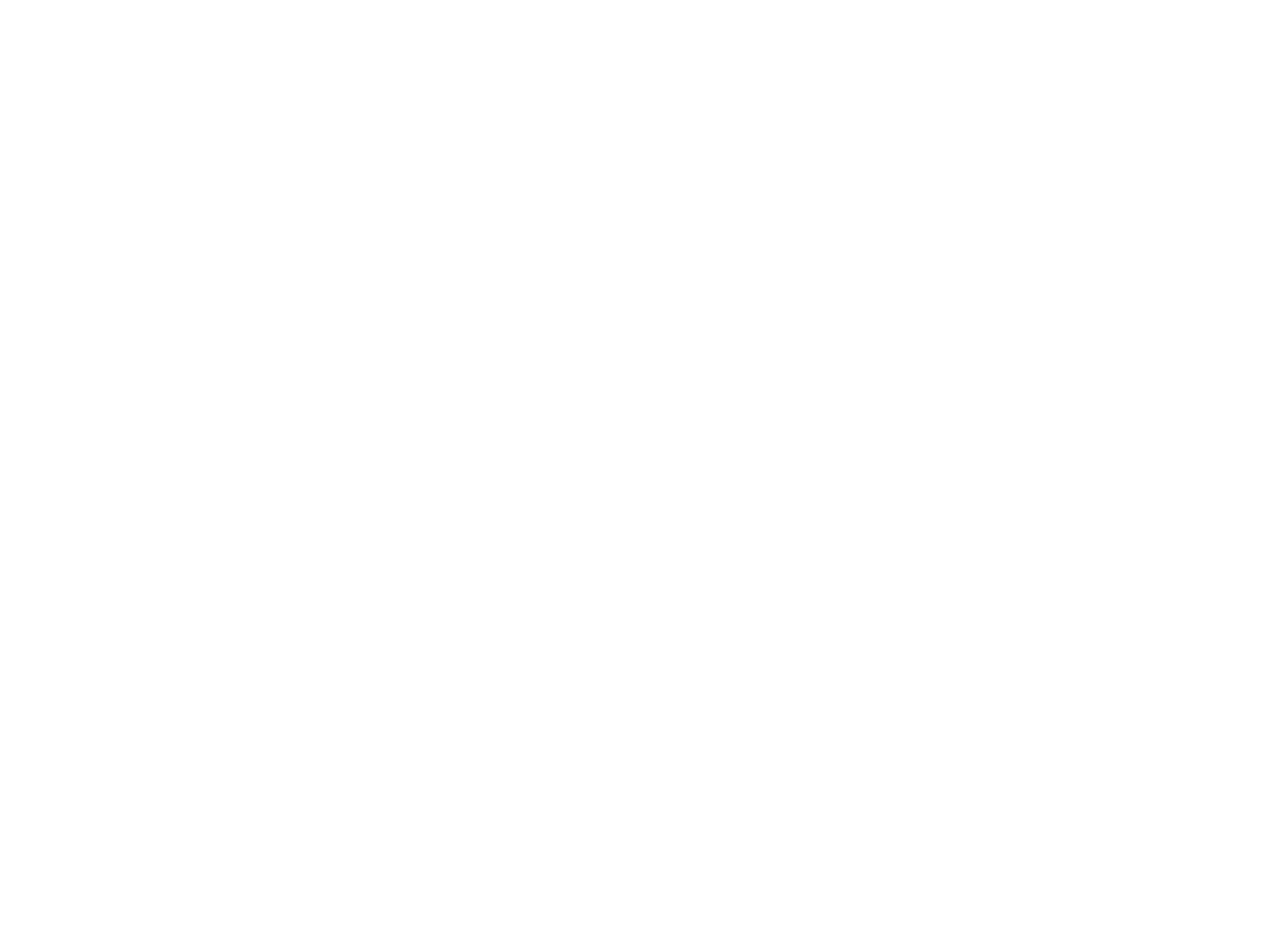
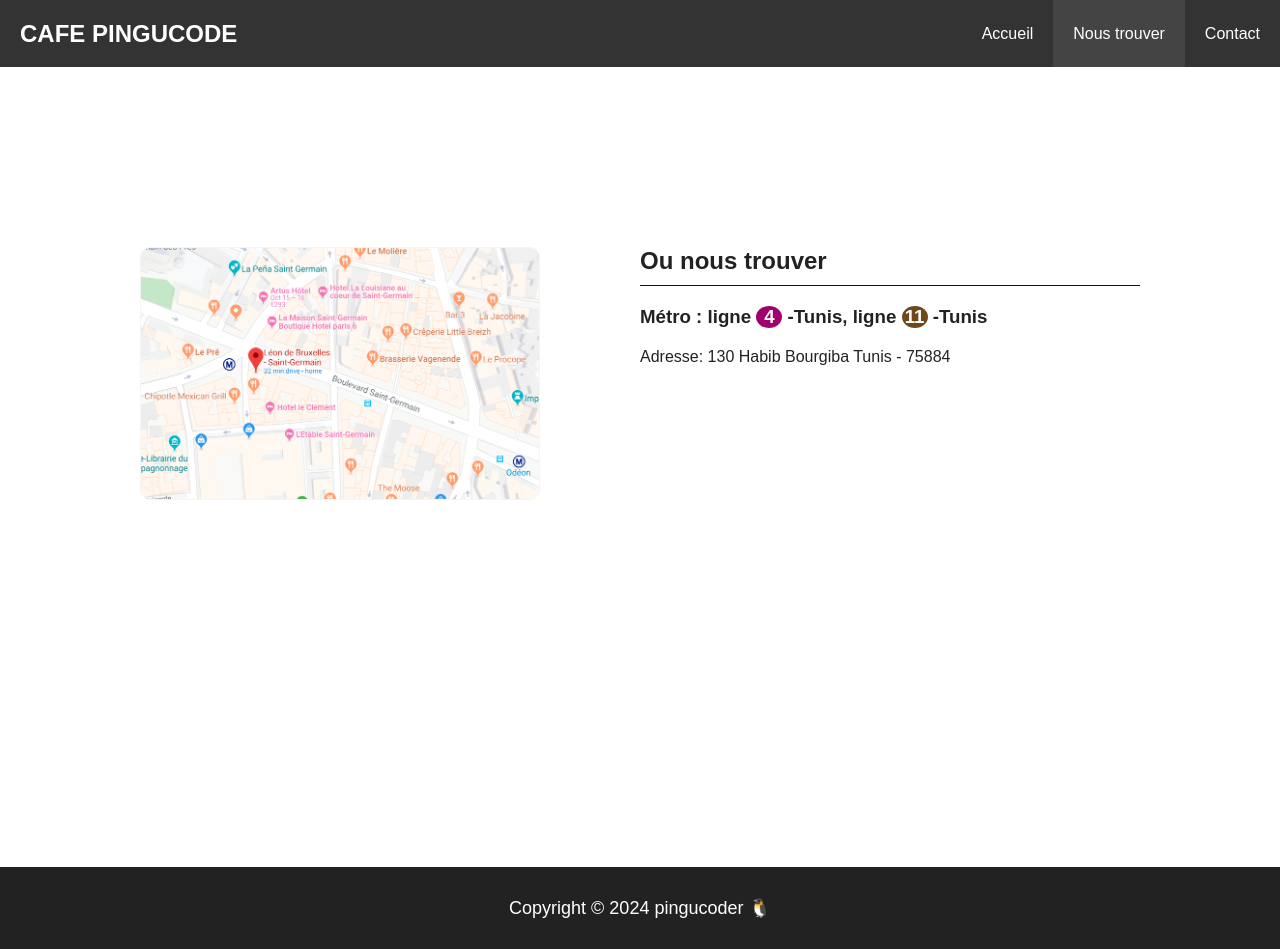
Before and after one commit to nadermay/projectCafe, a plain HTML site: page where.html in a window 1280 px wide. Before the commit the page ends 800 px from the top, so only its background shows below. Drawn offline with Linux system fonts and the light colour scheme.

Commit message:
mise en place de la page de localisation

```diff
--- a/contact.html
+++ b/contact.html
@@ -0,0 +1,27 @@
+<!DOCTYPE html>
+<html lang="en">
+  <head>
+    <meta charset="UTF-8" />
+    <meta name="viewport" content="width=device-width, initial-scale=1.0" />
+    <script
+      src="https://kit.fontawesome.com/d015b7eab8.js"
+      crossorigin="anonymous"
+    ></script>
+    <link rel="stylesheet" href="css/style.css" />
+    <title>Café pingocode | Accueil</title>
+  </head>
+  <body>
+    <header class="header">
+      <nav>
+        <h1><a href="./index.html">CAFE PINGUCODE</a></h1>
+        <ul>
+          <li><a  href="./index.html">Accueil</a></li>
+          <li><a  href="./where.html">Nous trouver</a></li>
+          <li><a class="active" href="./contact.html">Contact</a></li>
+        </ul>
+      </nav>
+    </header>
+    <!-- Fin du header -->
+    <footer><p>Copyright &copy; 2024 pingucoder 🐧</p></footer>
+  </body>
+</html>
--- a/css/style.css
+++ b/css/style.css
@@ -45,11 +45,11 @@ p {
   background: #222;
   color: white;
 }
-.btn-dark{
+.btn-dark {
   background: #222;
   color: white;
 }
-.btn-dark:hover{
+.btn-dark:hover {
   background: white;
   color: #222;
   border: 1px solid #222;
@@ -63,6 +63,10 @@ p {
   margin-bottom: 20px;
 }
 
+.underline {
+  padding-bottom: 10px;
+  border-bottom: #111 1px solid;
+}
 
 /** end general **/
 
@@ -149,20 +153,20 @@ p {
 .feature {
   float: left;
   width: 50%;
-  }
+}
 /* *person* */
-.person{
-  height: 400px ;
-    background: url(../images/cafe3.jpg) center center /cover;
+.person {
+  height: 400px;
+  background: url(../images/cafe3.jpg) center center / cover;
 }
 /* *reservation* */
 
-.reservation{
+.reservation {
   padding: 100px 0;
-text-align: center;
+  text-align: center;
 }
 
-footer{
+footer {
   background: #222;
   color: white;
   padding: 30px 0;
@@ -173,3 +177,37 @@ footer p {
   margin-bottom: 0;
   font-size: large;
 }
+
+/* *where* */
+
+.where {
+  padding: 180px 0;
+  overflow: auto;
+  min-height: 100vh;
+}
+.where-img {
+  float: left;
+  width: 40%;
+  border: whitesmoke 1px solid;
+  border-radius: 10px;
+}
+.where-text {
+  float: right;
+  width: 50%;
+}
+
+.chip {
+  display: inline-block;
+  background: #333;
+  border-radius: 100%;
+  color: white;
+  width: 26px;
+  text-align: center;
+}
+
+.chip-purple {
+  background: #a0006e;
+}
+.chip-brown {
+  background: #6e491e;
+}
--- a/where.html
+++ b/where.html
@@ -0,0 +1,39 @@
+<!DOCTYPE html>
+<html lang="en">
+  <head>
+    <meta charset="UTF-8" />
+    <meta name="viewport" content="width=device-width, initial-scale=1.0" />
+    <script
+      src="https://kit.fontawesome.com/d015b7eab8.js"
+      crossorigin="anonymous"
+    ></script>
+    <link rel="stylesheet" href="css/style.css" />
+    <title>Café pingocode | Accueil</title>
+  </head>
+  <body>
+    <header class="header">
+      <nav>
+        <h1><a href="./index.html">CAFE PINGUCODE</a></h1>
+        <ul>
+          <li><a  href="./index.html">Accueil</a></li>
+          <li><a class="active"  href="./where.html">Nous trouver</a></li>
+          <li><a href="./contact.html">Contact</a></li>
+        </ul>
+      </nav>
+    </header>
+    <!-- Fin du header -->
+    <section class="where">
+      <div class="container">
+        <img src="./images/cafe2.png" alt="maps" class="where-img">
+        <div class="where-text">
+          <h1 class="underline" >Ou nous trouver</h1>
+
+          <h3>Métro : ligne <span class="chip chip-purple">4</span> -Tunis, ligne <span class="chip chip-brown ">11</span> -Tunis
+            </h3>
+            <p>Adresse: 130 Habib Bourgiba Tunis - 75884</p>
+        </div>
+      </div>
+      </section>
+    <footer><p>Copyright &copy; 2024 pingucoder 🐧</p></footer>
+  </body>
+</html>
```
